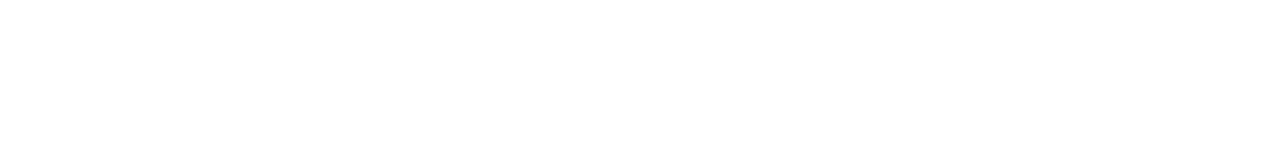
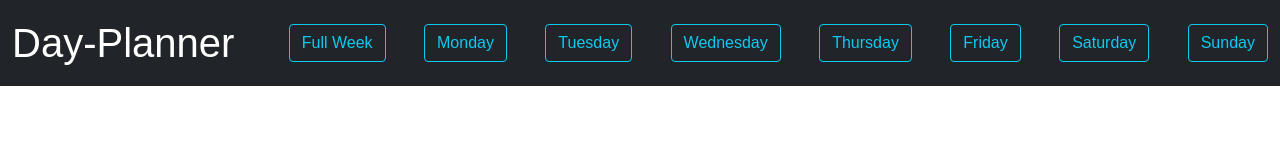
Before and after one commit to Core-Creates/05-Day-Planner, a plain HTML site: page index.html in a window 1280 px wide. Drawn offline with nearby package versions, Linux system fonts and the light colour scheme.

Commit message:
added css formatting and navbar to html

```diff
--- a/index.html
+++ b/index.html
@@ -5,8 +5,43 @@
     <meta http-equiv="X-UA-Compatible" content="IE=edge">
     <meta name="viewport" content="width=device-width, initial-scale=1.0">
     <title>Document</title>
+    <link href="https://cdn.jsdelivr.net/npm/bootstrap@5.0.0-beta2/dist/css/bootstrap.min.css" rel="stylesheet"
+    integrity="sha384-BmbxuPwQa2lc/FVzBcNJ7UAyJxM6wuqIj61tLrc4wSX0szH/Ev+nYRRuWlolflfl" crossorigin="anonymous">
+    <link rel="stylesheet" href="style.css">
 </head>
 <body>
+    <header>
+        <nav class="navbar navbar-dark bg-dark ">
+            <div class="container-fluid">
+                <a class="navbar-brand" href="#">Day-Planner</a>
 
+                <button type="button" class="btn btn-outline-info">Full Week</button>
+                <button type="button" class="btn btn-outline-info">Monday</button>
+                <button type="button" class="btn btn-outline-info">Tuesday</button>
+                <button type="button" class="btn btn-outline-info">Wednesday</button>
+                <button type="button" class="btn btn-outline-info">Thursday</button>
+                <button type="button" class="btn btn-outline-info">Friday</button>
+                <button type="button" class="btn btn-outline-info">Saturday</button>
+                <button type="button" class="btn btn-outline-info">Sunday</button>
+
+              </div>
+        </nav>
+    </header>
+    <main>
+
+    </main>
+
+    <!-- JS Scripts Beginning --------------------------------------------->
+
+
+
+    <!-- Bootstrap JS script -->
+    <script src="https://cdn.jsdelivr.net/npm/bootstrap@5.0.0-beta2/dist/js/bootstrap.bundle.min.js"
+    integrity="sha384-b5kHyXgcpbZJO/tY9Ul7kGkf1S0CWuKcCD38l8YkeH8z8QjE0GmW1gYU5S9FOnJ0" crossorigin="anonymous"></script>
+
+    <!-- Custom JS script -->
+    <script src="script.js"></script>
+
+    <!-- Ending of JS Script ----------------------------------------------------------------------------------------------------->
 </body>
 </html>
--- a/style.css
+++ b/style.css
@@ -1,3 +1,16 @@
 *{
     font-family: fantasy;
 }
+
+.navbar-brand{
+    font-size: 40px;
+
+}
+nav{
+    margin: 0px;
+}
+nav button {
+    height: auto;
+    width:auto;
+    margin: 0px;
+}
```
